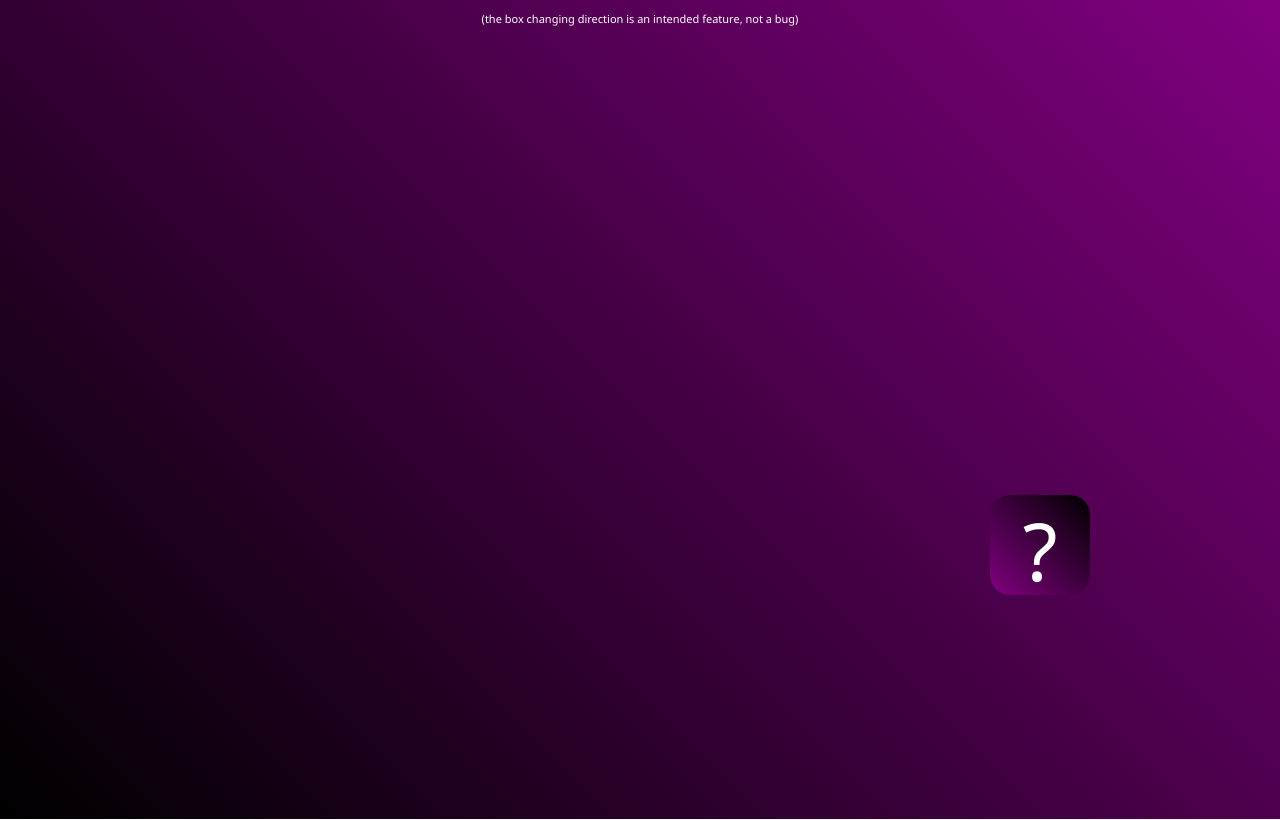
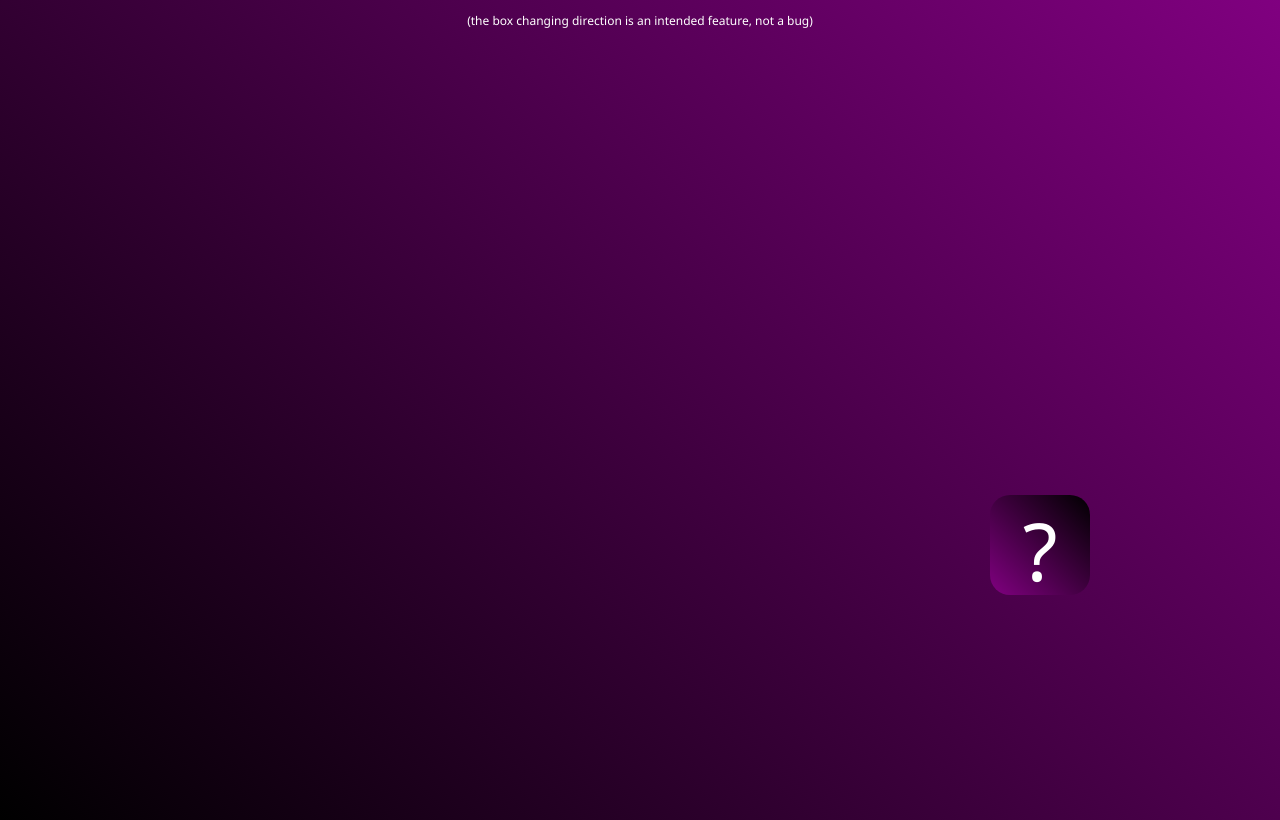
Before and after one commit to bradyens/bradyens.github.io, a plain HTML site: page fsd-projects/bouncing-box/index.html in a window 1280 px wide. Drawn offline with Linux system fonts and the light colour scheme.

Commit message:
change font size by 1 pixel so i can push even tohuhgh im done with this

```diff
--- a/fsd-projects/bouncing-box/index.html
+++ b/fsd-projects/bouncing-box/index.html
@@ -33,7 +33,7 @@
         text-align: center;
         color: white;
         font-family: segoe ui;
-        font-size: 11px
+        font-size: 12px
       }
     </style>
     <!-- 	<script src="//cdnjs.cloudflare.com/ajax/libs/jquery/2.1.1/jquery.min.js"></script> -->
```
